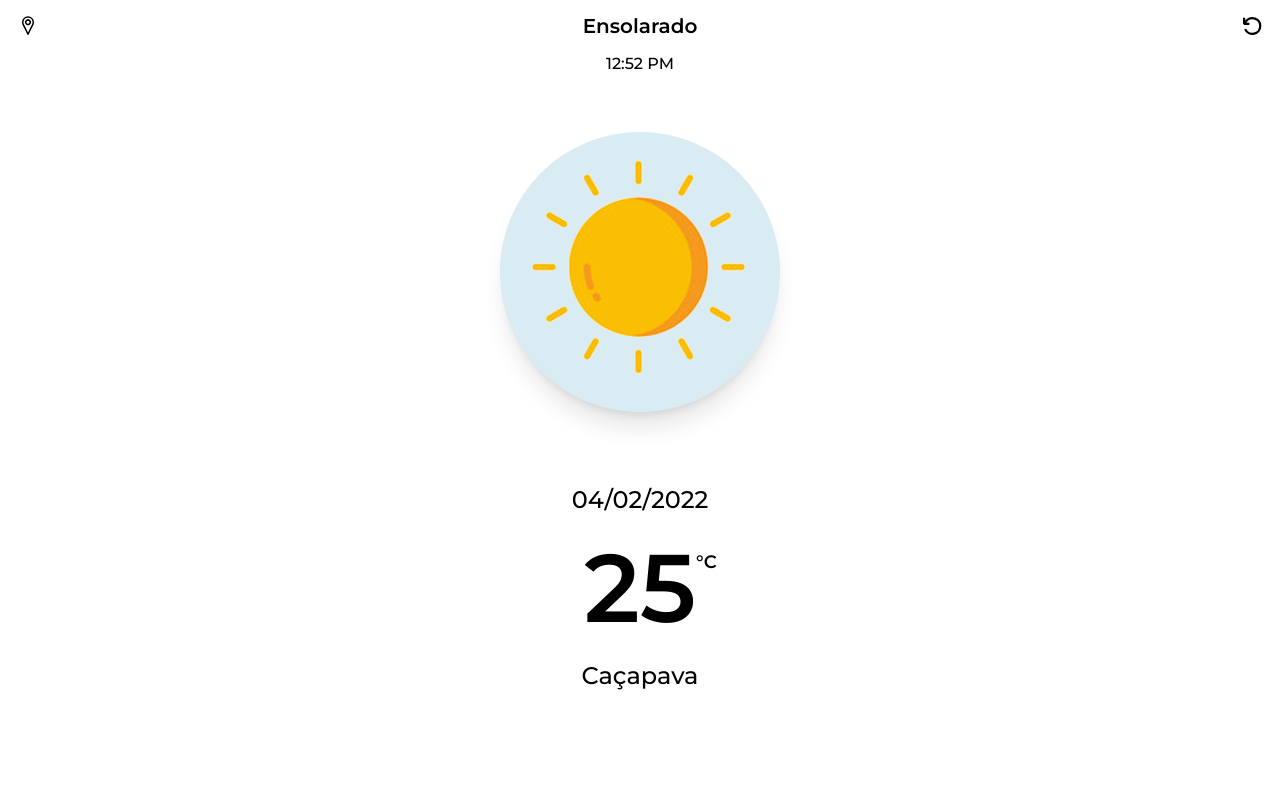
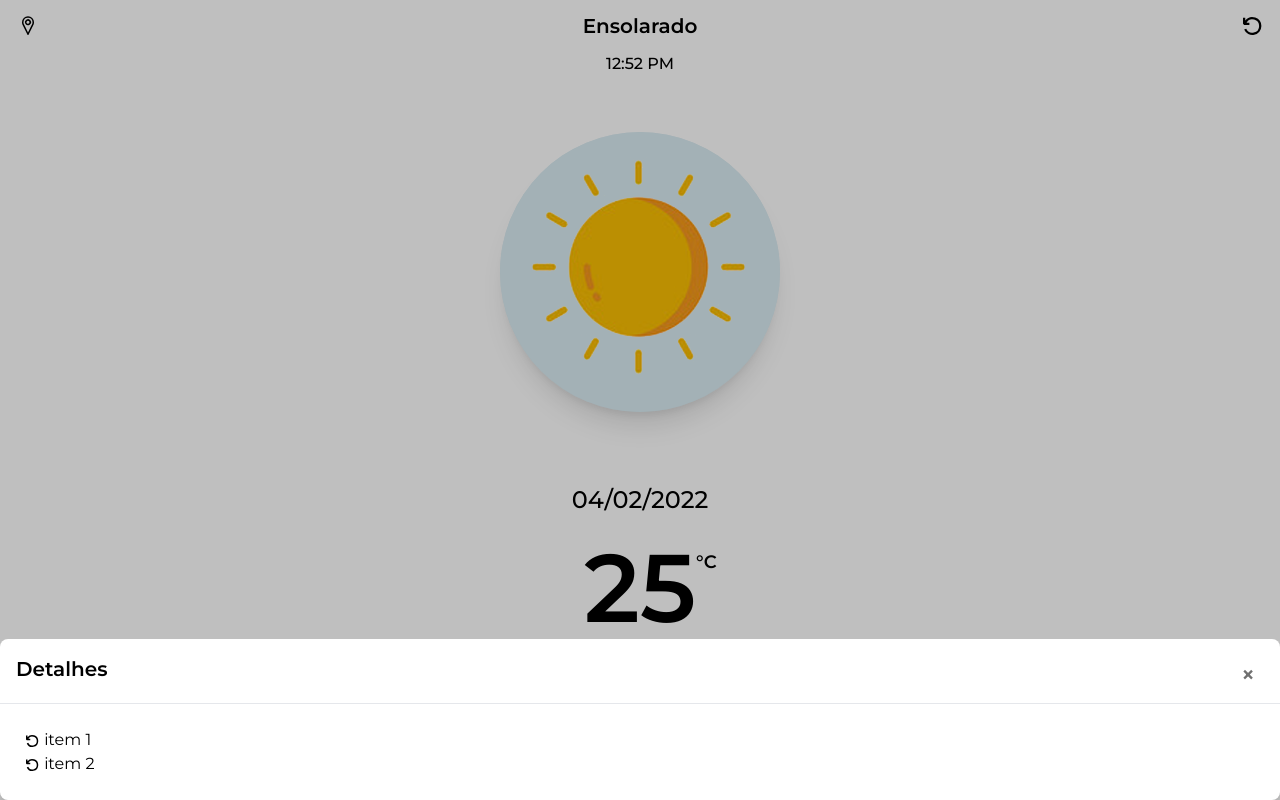
Before and after one commit to wallaceantunes/weather-app, a React (Create React App) app: page / in a window 1280 px wide. Built offline with nearby package versions, Linux system fonts and the light colour scheme.

Commit message:
added modal center and bottom and select input

```diff
--- /dev/null
+++ b/src/components/Modal.jsx
@@ -0,0 +1,99 @@
+import { VscDebugRestart } from "react-icons/vsc"
+import { Select } from "./Select"
+
+export const ModalCenter = ({showModal, setShowModal}) => {
+    return <>
+        {showModal ? (
+            <>
+            <div
+                className="justify-center items-center flex overflow-x-hidden overflow-y-auto fixed inset-0 z-50 mx-3 outline-none focus:outline-none"
+            >
+                <div className="relative w-auto my-6 mx-auto max-w-3xl">
+                {/*content*/}
+                <div className="border-0 rounded-lg shadow-lg relative flex flex-col w-full bg-white outline-none focus:outline-none">
+                    {/*header*/}
+                    <div className="flex items-start justify-between p-5 border-b border-solid border-blueGray-200 rounded-t">
+                    <h3 className="text-3xl font-semibold">
+                        Selecione a cidade
+                    </h3>
+                    </div>
+                    {/*body*/}
+                    <div className="relative p-6 flex-auto flex-row">
+                        <div className="flex-1">
+                            <Select label="Estado"/>
+                        </div>
+                        <div className="flex-1">
+                            <Select label="Cidade"/>
+                        </div>
+                    </div>
+                    {/*footer*/}
+                    <div className="flex items-center justify-end p-6 border-t border-solid border-blueGray-200 rounded-b">
+                        <button
+                            className="bg-emerald-500 text-white active:bg-emerald-600 font-bold uppercase text-sm px-6 py-3 rounded shadow hover:shadow-lg outline-none focus:outline-none mr-1 mb-1 ease-linear transition-all duration-150"
+                            type="button"
+                            onClick={() => setShowModal(false)}
+                        >
+                            Salvar
+                        </button>
+                    </div>
+                </div>
+                </div>
+            </div>
+            <div className="opacity-25 fixed inset-0 z-40 bg-black" onClick={() => setShowModal(false)}></div>
+            </>
+        ) : null}
+    </>
+}
+
+
+export const ModalBottom = ({showModal, setShowModal}) => {
+    return <>
+        {showModal ? (
+            <>
+            <div
+                className="justify-center items-end flex overflow-x-hidden overflow-y-auto fixed inset-0 z-50  outline-none focus:outline-none"
+            >
+                <div className="relative w-full">
+                {/*content*/}
+                <div className="border-0 rounded-lg shadow-lg relative flex flex-col w-full bg-white outline-none focus:outline-none">
+                    {/*header*/}
+                    <div className="flex items-start justify-between p-4 border-b border-solid border-blueGray-200 rounded-t">
+                        <h3 className="text-xl font-semibold">
+                            Detalhes
+                        </h3>
+                        <button
+                            className="p-1 ml-auto bg-transparent border-0 text-black opacity-75 float-right text-3xl leading-none font-semibold outline-none focus:outline-none"
+                            onClick={() => setShowModal(false)}
+                        >
+                        <span className="bg-transparent text-black opacity-75 h-6 w-6 text-2xl block outline-none focus:outline-none">
+                            ×
+                        </span>
+                        </button>
+                    </div>
+                    {/*body*/}
+                    <div className="relative p-6 flex-auto flex-row">
+                        <div className="flex-1">
+                            <VscDebugRestart className="inline"/> <span>item 1</span>
+                        </div>
+                        <div className="flex-1">
+                            <VscDebugRestart className="inline"/> <span>item 2</span>
+                        </div>
+                    </div>
+                    {/* footer
+                    <div className="flex items-center justify-end p-6 border-t border-solid border-blueGray-200 rounded-b">
+                        <button
+                            className="bg-emerald-500 text-white active:bg-emerald-600 font-bold uppercase text-sm px-6 py-3 rounded shadow hover:shadow-lg outline-none focus:outline-none mr-1 mb-1 ease-linear transition-all duration-150"
+                            type="button"
+                            onClick={() => setShowModal(false)}
+                        >
+                            Salvar
+                        </button>
+                    </div> */}
+                </div>
+                </div>
+            </div>
+            <div className="opacity-25 fixed inset-0 z-40 bg-black" onClick={() => setShowModal(false)}></div>
+            </>
+        ) : null}
+    </>
+}
--- /dev/null
+++ b/src/components/Select.jsx
@@ -0,0 +1,15 @@
+export const Select = ({label}) => {
+    return  <div className="w-full md:w-1/3 px-3 mb-6 md:mb-0">
+        <label className="block uppercase tracking-wide text-gray-700 text-xs font-bold mb-2" for="grid-state">
+            {label}
+        </label>
+        <div className="relative">
+            <select className="block appearance-none w-full bg-gray-200 border border-gray-200 text-gray-700 py-3 px-4 pr-8 rounded leading-tight focus:outline-none focus:bg-white focus:border-gray-500" id="grid-state">
+                <option>Selecionar</option>
+            </select>
+            <div className="pointer-events-none absolute inset-y-0 right-0 flex items-center px-2 text-gray-700">
+                <svg className="fill-current h-4 w-4" xmlns="http://www.w3.org/2000/svg" viewBox="0 0 20 20"><path d="M9.293 12.95l.707.707L15.657 8l-1.414-1.414L10 10.828 5.757 6.586 4.343 8z"/></svg>
+            </div>
+        </div>
+    </div>
+}
--- a/src/pages/Home/index.jsx
+++ b/src/pages/Home/index.jsx
@@ -1,11 +1,16 @@
+import { useState } from "react"
 import { VscDebugRestart, VscLocation } from "react-icons/vsc"
 import solImg from '../../assets/imgs/sol.png'
+import { ModalBottom, ModalCenter } from "../../components/Modal"
 
 export const Home = () => {
+    const [showModalCenter, setShowModalCenter] = useState(false)
+    const [showModalBottom, setShowModalBottom] = useState(true)
+
     return <>
         <div className="flex font-semibold items-center">
-            <div className="flex-none text-2xl cursor-pointer" onClick={() => alert('Change city')}>
-                <VscLocation />
+            <div className="flex-none text-2xl cursor-pointer">
+                <VscLocation onClick={() => setShowModalCenter(true)}/>
             </div>
             <div className="flex-1 text-center text-xl">Ensolarado</div>
             <div className="flex-none text-right text-2xl cursor-pointer" onClick={() => alert('Reload')}>
@@ -28,5 +33,8 @@ export const Home = () => {
             </div>
             <div className="flex-1 text-2xl text-center font-medium">Caçapava</div>
         </div>
+        <ModalCenter showModal={showModalCenter} setShowModal={setShowModalCenter} />
+        <ModalBottom showModal={showModalBottom} setShowModal={setShowModalBottom} />
+
     </>
 }
```
